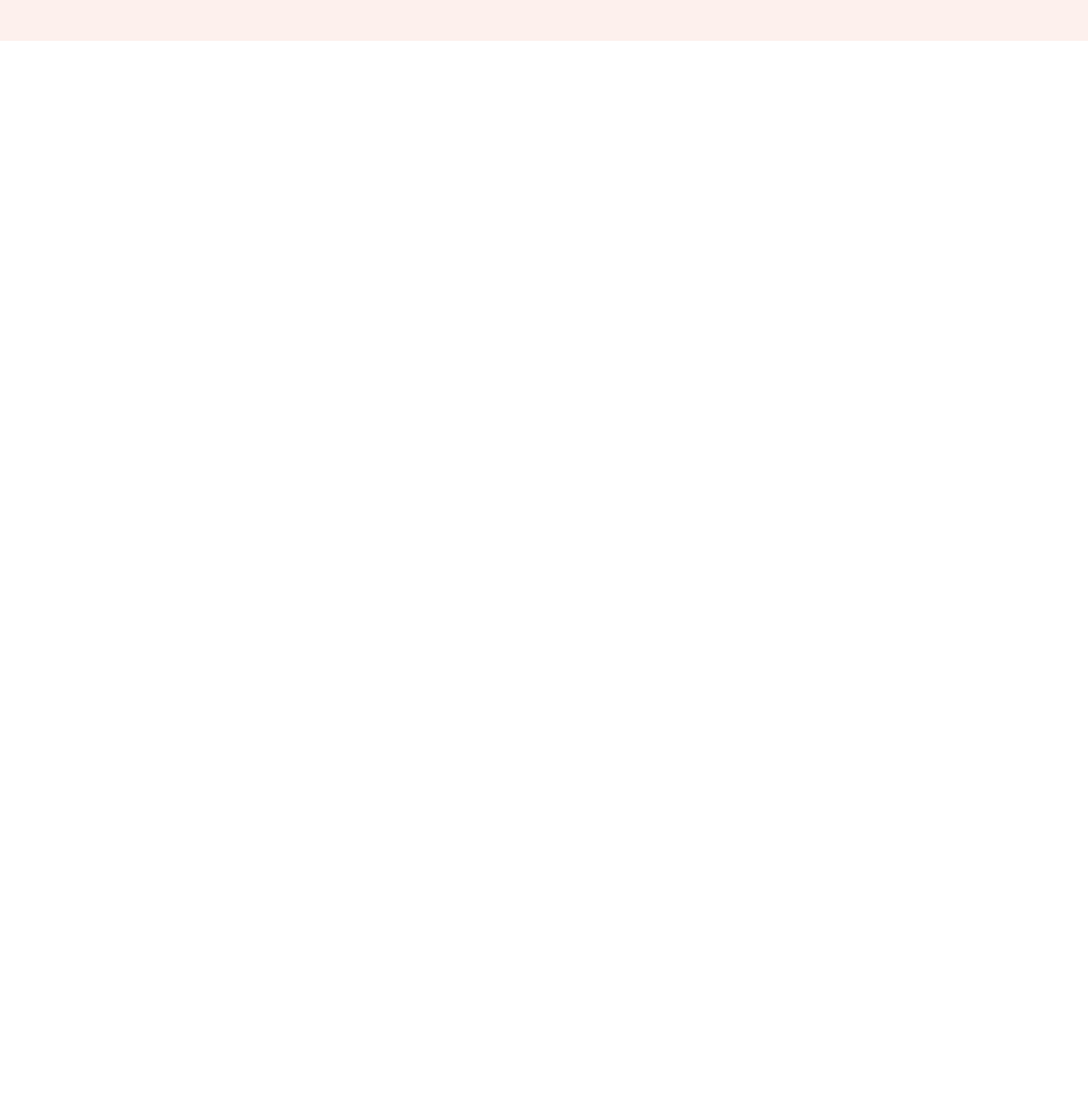
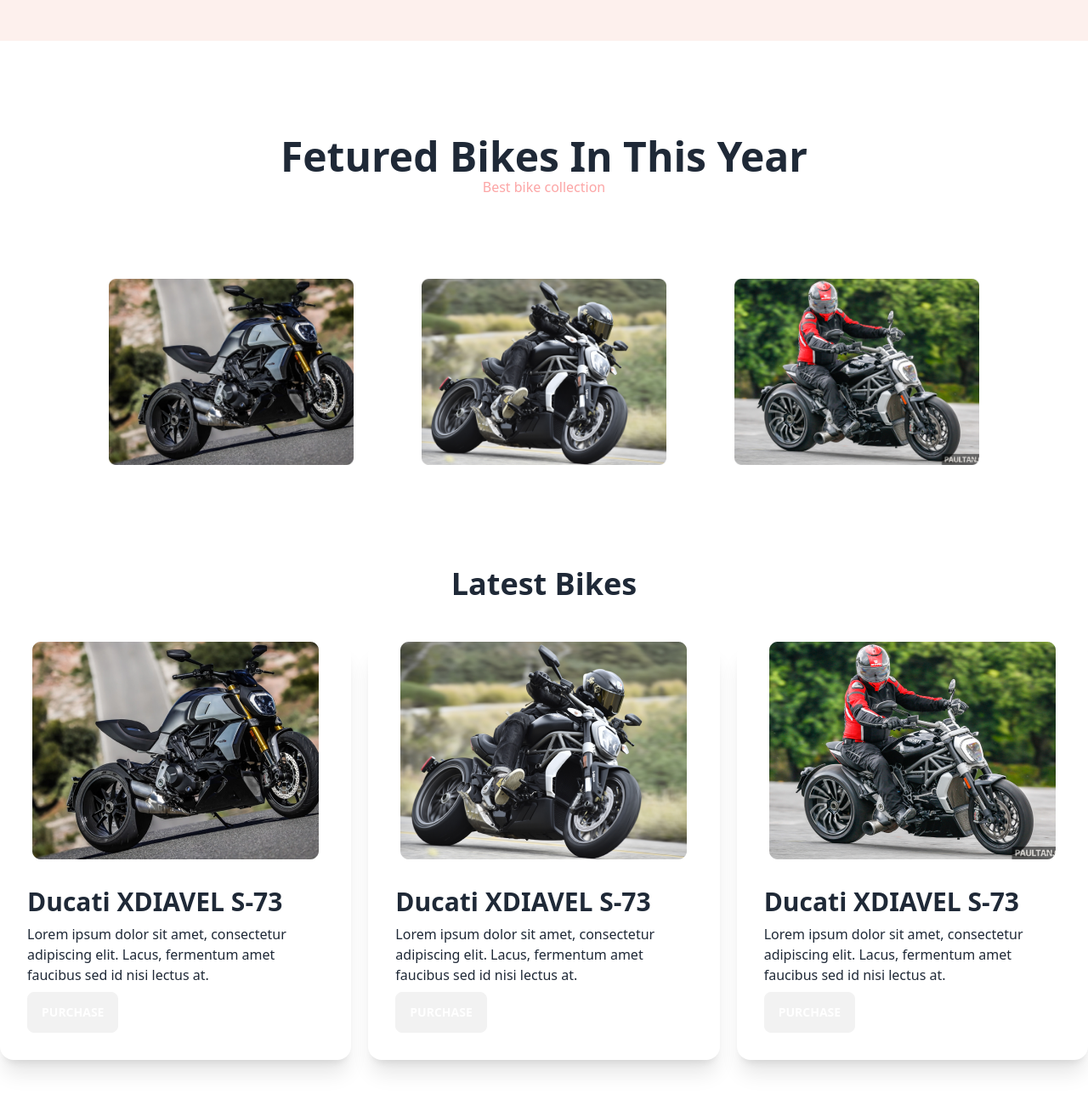
Before and after one commit to ParthaMalakar/Bike-Dheko, a plain HTML site: page index.html in a window 1280 px wide. Shown: the part 574-1874 px from the top of the page at 85% size. Before the commit the page ends 800 px from the top, so only its background shows below. Drawn offline with nearby package versions, Linux system fonts and the light colour scheme.

Commit message:
Fetured Bikes In This Year

```diff
--- a/index.html
+++ b/index.html
@@ -109,7 +109,7 @@
                         </p>
                         <button class="btn bg-bike-primary text-white">Purchase</button>
                     </div>
-                    <div class="flex-1">
+                    <div class="flex-1 ">
                         <img src="./images/slider/bike2.png" class="w-[400px]" />
                     </div>
                 </div>
@@ -167,7 +167,60 @@
         </div>
     </header>
     <main class="md:container md:mx-auto">
-
+<section>
+    <h1 class="poppins pt-5 lg:pt-28 text-4xl lg:text-5xl font-semibold	text-center">
+        Fetured Bikes In This Year
+    </h1>
+    <p class="text-center text-red-300	">Best bike collection</p>
+</section>
+<section class="my-24">
+    <div class="flex gap-5 lg:gap-20 flex-wrap md:flex-wrap lg:flex-row justify-center w-full lg:w-auto">
+       <div class="w-[288px] h-[243px]"><img src="./images/others/latest1.png" alt=""></div>
+        <div class="w-[288px] h-[243px]"><img src="./images/others/latest2.png" alt=""></div>
+        <div class="w-[288px] h-[243px]"><img src="./images/others/latest3.png" alt=""></div>
+    </div>
+</section>
+<section class="my-24">
+    <h3 class="text-4xl mb-12 font-semibold text-center">Latest Bikes</h3>
+    <div class="grid gap-5 grid-cols-1 md:grid-cols-2 lg:grid-cols-3">
+        <!-- first card -->
+        <div class="card bg-base-100 shadow-xl">
+            <figure><img src="/images/others/latest1.png" alt="Shoes" /></figure>
+            <div class="card-body">
+                <h2 class="card-title text-3xl">Ducati XDIAVEL S-73</h2>
+                <p>Lorem ipsum dolor sit amet, consectetur adipiscing elit. Lacus, fermentum amet faucibus sed
+                    id nisi lectus at.</p>
+                <div class="card-actions">
+                    <button class="btn text-white bg-bike-primary uppercase">Purchase</button>
+                </div>
+            </div>
+        </div>
+        <!-- second card -->
+        <div class="card bg-base-100 shadow-xl">
+            <figure><img src="/images/others/latest2.png" alt="Shoes" /></figure>
+            <div class="card-body">
+                <h2 class="card-title text-3xl">Ducati XDIAVEL S-73</h2>
+                <p>Lorem ipsum dolor sit amet, consectetur adipiscing elit. Lacus, fermentum amet faucibus sed
+                    id nisi lectus at.</p>
+                <div class="card-actions">
+                    <button class="btn text-white bg-bike-primary uppercase">Purchase</button>
+                </div>
+            </div>
+        </div>
+        <!-- third card -->
+        <div class="card bg-base-100 shadow-xl">
+            <figure><img src="/images/others/latest3.png" alt="Shoes" /></figure>
+            <div class="card-body">
+                <h2 class="card-title text-3xl">Ducati XDIAVEL S-73</h2>
+                <p>Lorem ipsum dolor sit amet, consectetur adipiscing elit. Lacus, fermentum amet faucibus sed
+                    id nisi lectus at.</p>
+                <div class="card-actions">
+                    <button class="btn text-white bg-bike-primary uppercase">Purchase</button>
+                </div>
+            </div>
+        </div>
+    </div>
+</section>
     </main>
     <footer>
 
```
